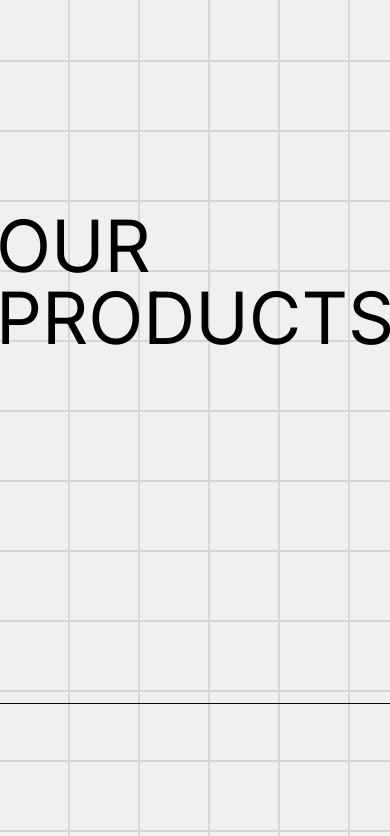
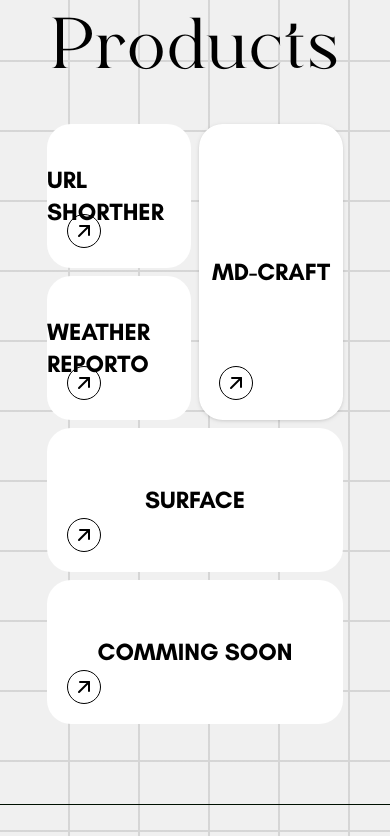
Before and after one commit to bitspaceorg/bitspace, a Next.js app: page / in a window 390 px wide. Shown: the part 1828-2664 px from the top of the page. Built offline with nearby package versions, Linux system fonts and the light colour scheme; no server answers.

Commit message:
feat: 🍉 products section on main page
Changes:
- created responsive design
- added minimal style to each sections

Fix:
- fixed footer on teaser page

```diff
--- a/src/app/layout.tsx
+++ b/src/app/layout.tsx
@@ -2,7 +2,6 @@ import type { Viewport } from "next";
 import { Inter, Space_Mono } from "next/font/google";
 import "./globals.css";
 import NavBar from "@/components/NavBar";
-import Footer from "@/components/Footer";
 import { isTeaser } from "@/libs/utils";
 
 const inter = Inter({ subsets: ["latin"] });
@@ -27,7 +26,6 @@ export default function RootLayout({
 				{!isTeaser && <NavBar />}
 				{children}
 			</body>
-                        <Footer />
 		</html>
 	);
 }
--- a/src/components/Main/index.tsx
+++ b/src/components/Main/index.tsx
@@ -1,6 +1,8 @@
 import { GradBGHero } from "@/assets";
+import { IconArrowUpRight } from "@tabler/icons-react";
 import Image from "next/image";
 import Marquee from "react-fast-marquee";
+import Footer from "../Footer";
 
 export default function Main() {
 	return (
@@ -24,7 +26,8 @@ export default function Main() {
 					<Marquee className="bg-[#FFEA00] p-3 border-black border-y font-medium font-mono">
 						We are an organisation fostering innovation and
 						providing a platform for young coders to showcase their
-						skills through open-source projects.&nbsp; &#10209; &nbsp;
+						skills through open-source projects.&nbsp; &#10209;
+						&nbsp;
 					</Marquee>
 				</section>
 			</section>
@@ -32,12 +35,51 @@ export default function Main() {
 			<section className="border-b border-black h-screen w-full text-7xl flex items-center justify-center">
 				ABOUT
 			</section>
-			<section className="border-b border-black h-screen w-full text-7xl flex items-center justify-center">
-				OUR PRODUCTS
+
+			<section className="border-b border-black min-h-screen h-full w-full text-7xl flex flex-col p-20 px-6 items-center justify-center">
+				<h1 className="font-filgen pb-10 text-center">Our Products</h1>
+				<section className="text-xl grid grid-cols-2 md:grid-cols-4 gap-2 md:gap-4 grid-row-2 items-stretch  flex-grow md:flex-grow-0">
+					<section className="bg-pwhite relative flex items-center justify-center h-36 w-36 rounded-3xl md:col-start-3 md:w-auto md:h-56 lg:w-56">
+						<h1 className="text-2xl font-glb">URL SHORTHER</h1>
+						<div className="border rounded-3xl p-1 absolute bottom-5 left-5 flex">
+							<IconArrowUpRight />
+						</div>
+					</section>
+
+					<section className="relative bg-pwhite drop-shadow flex items-center justify-center w-36 row-span-2 rounded-3xl md:row-start-1 md:col-span-2 md:row-span-1 md:w-auto md:h-56">
+						<h1 className="text-2xl font-glb">MD-CRAFT</h1>
+						<div className="border rounded-3xl p-1 absolute bottom-5 left-5 flex">
+							<IconArrowUpRight />
+						</div>
+					</section>
+
+					<section className="relative bg-pwhite flex items-center justify-center h-36 w-36 rounded-3xl md:col-span-2 md:col-start-2 md:w-auto md:h-56">
+						<h1 className="text-2xl font-glb">WEATHER REPORTO</h1>
+						<div className="border rounded-3xl p-1 absolute bottom-5 left-5 flex">
+							<IconArrowUpRight />
+						</div>
+					</section>
+
+					<section className="relative bg-pwhite flex items-center justify-center h-36 rounded-3xl col-span-2 md:col-start-4 md:row-start-1 md:col-span-1 md:row-span-2 md:h-auto md:w-auto lg:w-56">
+						<h1 className="text-2xl font-glb">SURFACE</h1>
+						<div className="border rounded-3xl p-1 absolute bottom-5 left-5 flex">
+							<IconArrowUpRight />
+						</div>
+					</section>
+
+					<section className="relative bg-pwhite flex items-center justify-center h-36 rounded-3xl col-span-2 md:col-span-1 md:row-start-2 md:h-56 md:w-auto lg:w-56">
+						<h1 className="text-2xl font-glb">COMMING SOON</h1>
+						<div className="border rounded-3xl p-1 absolute bottom-5 left-5 flex">
+							<IconArrowUpRight />
+						</div>
+					</section>
+				</section>
 			</section>
+
 			<section className="border-b border-black h-screen w-full text-7xl flex items-center justify-center">
 				EVENTS
 			</section>
+			<Footer />
 		</main>
 	);
 }
--- a/tailwind.config.ts
+++ b/tailwind.config.ts
@@ -8,6 +8,8 @@ const config: Config = {
 	],
 	theme: {
 		colors: {
+			pwhite: "#fff",
+			java: "#000",
 			white: "#F0F0F0",
 			accent: "#9482DA",
 			lpurple: "#E7E1FF",
@@ -23,7 +25,7 @@ const config: Config = {
 		fontFamily: {
 			filgen: "fligen",
 			mono: "var(--mono-font)",
-			glb: "glacial"
+			glb: "glacial",
 		},
 		extend: {},
 	},
```
Lines whose indentation alone changed are shown as unchanged.
